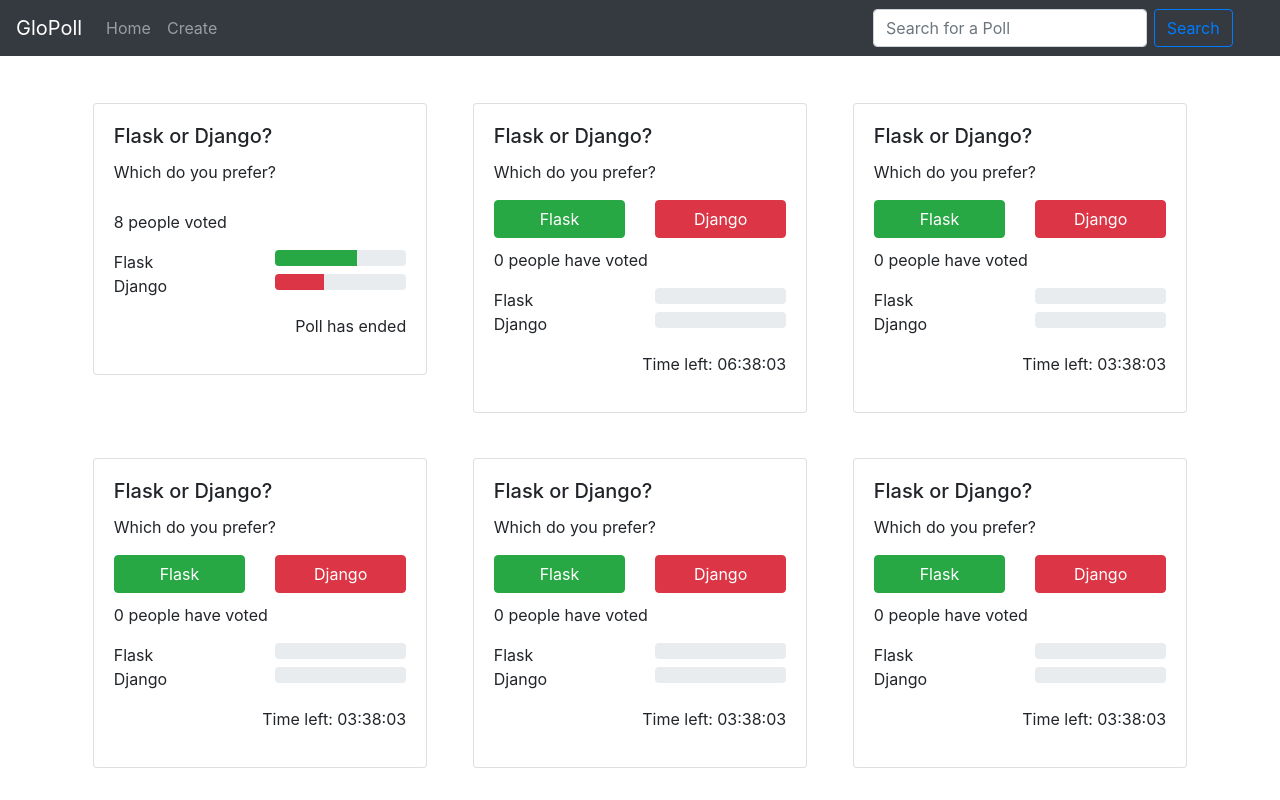
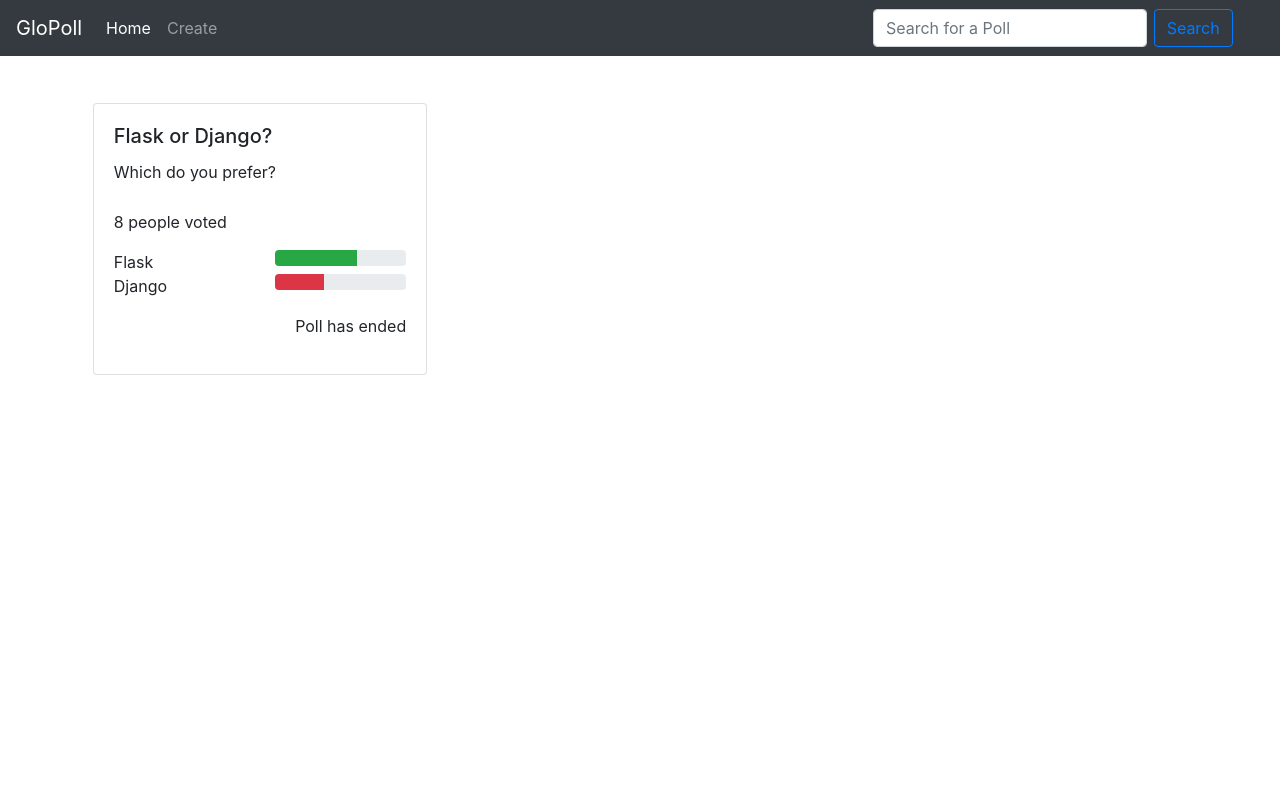
Before and after one commit to kangah-codes/react-tutorial, a React (Create React App) app in the folder glopoll/: page / in a window 1280 px wide. Shown: the top 800 px of the page. Built offline with nearby package versions, Linux system fonts and the light colour scheme.

Commit message:
Added create page, can now add polls

```diff
--- a/glopoll/src/App.js
+++ b/glopoll/src/App.js
@@ -32,106 +32,10 @@
 					willExpireOn: '1 48',
 					isExpired: true,
 				},
-				{
-					id: 2,
-					title: "Flask or Django?",
-					text: "Which do you prefer?",
-					yesVotes: 0,
-					noVotes: 0,
-					voted: 0,
-					yesPercent: 0,
-					noPercent: 0,
-					choiceOne: 'Flask',
-					choiceTwo: 'Django',
-					willExpireOn: '10 30',
-					isExpired: false,
-				},
-				{
-					id: 3,
-					title: "Flask or Django?",
-					text: "Which do you prefer?",
-					yesVotes: 0,
-					noVotes: 0,
-					voted: 0,
-					yesPercent: 0,
-					noPercent: 0,
-					choiceOne: 'Flask',
-					choiceTwo: 'Django',
-					willExpireOn: '7 30',
-					isExpired: false,
-				},
-				{
-					id: 4,
-					title: "Flask or Django?",
-					text: "Which do you prefer?",
-					yesVotes: 0,
-					noVotes: 0,
-					voted: 0,
-					yesPercent: 0,
-					noPercent: 0,
-					choiceOne: 'Flask',
-					choiceTwo: 'Django',
-					willExpireOn: '7 30',
-					isExpired: false
-				},
-				{
-					id: 5,
-					title: "Flask or Django?",
-					text: "Which do you prefer?",
-					yesVotes: 0,
-					noVotes: 0,
-					voted: 0,
-					yesPercent: 0,
-					noPercent: 0,
-					choiceOne: 'Flask',
-					choiceTwo: 'Django',
-					willExpireOn: '7 30',
-					isExpired: false
-				},
-				{
-					id: 6,
-					title: "Flask or Django?",
-					text: "Which do you prefer?",
-					yesVotes: 0,
-					noVotes: 0,
-					voted: 0,
-					yesPercent: 0,
-					noPercent: 0,
-					choiceOne: 'Flask',
-					choiceTwo: 'Django',
-					willExpireOn: '7 30',
-					isExpired: false
-				},
-				{
-					id: 7,
-					title: "Flask or Django?",
-					text: "Which do you prefer?",
-					yesVotes: 0,
-					noVotes: 0,
-					voted: 0,
-					yesPercent: 0,
-					noPercent: 0,
-					choiceOne: 'Flask',
-					choiceTwo: 'Django',
-					willExpireOn: '7 30',
-					isExpired: false
-				},
-				{
-					id: 8,
-					title: "Flask or Django?",
-					text: "Which do you prefer?",
-					yesVotes: 0,
-					noVotes: 0,
-					voted: 0,
-					yesPercent: 0,
-					noPercent: 0,
-					choiceOne: 'Flask',
-					choiceTwo: 'Django',
-					willExpireOn: '7 30',
-					isExpired: false
-				},
 			],
 		}
+
+		localStorage.setItem('polls', JSON.stringify(this.state.polls))
 	}
 
 	voteYes = (e, id) => {
@@ -180,17 +84,40 @@
 				poll.isExpired = true;
 			}
 		}))
+	}
 
+
+	addPoll = (e) => {
+		e.preventDefault();
+		this.setState({
+			polls: [
+				...this.state.polls,
+				{
+					id: 10,
+					title: e.target.title.value,
+					text: e.target.description.value,
+					yesVotes: 0,
+					noVotes: 0,
+					voted: 0,
+					yesPercent: 0,
+					noPercent: 0,
+					choiceOne: e.target.choiceOne.value,
+					choiceTwo: e.target.choiceTwo.value,
+					willExpireOn: '7 30',
+					isExpired: false,
+				}
+			]
+		})
+
+		localStorage.setItem('polls', JSON.stringify(this.state.polls))
 	}
 
 	render() {
-
+		let polls = JSON.parse(localStorage.getItem('polls'));
+		console.log(polls)
 		return (
 			<div>
-		    	<NavBar polls={this.state.polls} voteYes={this.voteYes} voteNo={this.voteNo} killPoll={this.killPoll} />
-		    	<Container fluid="md">
-
-	    		</Container>
+		    	<NavBar polls={polls} voteYes={this.voteYes} voteNo={this.voteNo} killPoll={this.killPoll} addPoll={this.addPoll} />
 			</div>
 		);
 	}
--- a/glopoll/src/UIComponents/Create.js
+++ b/glopoll/src/UIComponents/Create.js
@@ -1,17 +1,66 @@
 import React from 'react';
+import {
+	Form,
+	Button,
+	Col,
+	Row
+} from 'react-bootstrap';
 
 export default class Create extends React.Component{
 	constructor() {
 		super();
 
 		this.state = {
-
+			time: '12'
 		}
 	}
 
+	setTimer = (e) => {
+		this.setState({time: e.target.value})
+	}
+
+	// addPoll = (e) => {
+	// 	e.preventDefault();
+	// 	console.log(e)
+	// }
+
+
 	render(){
 		return (
-			<p>LMAO</p>
+			<Form onSubmit={(e) => {this.props.addPoll(e)}}>
+				<h1>Create a Poll</h1>
+				<Form.Group controlId="name">
+					<Form.Label>Poll Title</Form.Label>
+					<Form.Control type="text" name="title" placeholder="Poll Title" />
+				</Form.Group>
+
+				<Form.Group controlId="description">
+					<Form.Label>Poll Description</Form.Label>
+					<Form.Control as="textarea" name="description" rows="3" placeholder="A brief description of your poll" />
+				</Form.Group>
+
+				<Form.Group controlId="choices">
+					<Form.Row>
+						<Col>
+							<Form.Label>Choice One</Form.Label>
+							<Form.Control type="text" placeholder="Choice one" name="choiceOne" />
+						</Col>
+						<Col>
+							<Form.Label>Choice Two</Form.Label>
+							<Form.Control type="text" placeholder="Choice two" name="choiceTwo" />
+						</Col>
+					</Form.Row>
+				</Form.Group>
+
+				<Form.Group controlId="formBasicRange">
+			    	<Form.Label>Poll will expire in: {this.state.time < 1 ? this.state.time*60 : this.state.time} {this.state.time < 1 ? 'minutes' : 'hours' }</Form.Label>
+			    	<Form.Control type="range" min="0.1" max="24" step="0.1" onChange={(e) => {this.setTimer(e)}} name="expire" />
+			  	</Form.Group>
+
+				<Button variant="primary" type="submit">
+					Submit
+				</Button>
+			</Form>
 		)
 	}
 }
--- a/glopoll/src/UIComponents/Navbar.js
+++ b/glopoll/src/UIComponents/Navbar.js
@@ -39,8 +39,8 @@
 					<Navbar.Toggle aria-controls="responsive-navbar-nav" />
 						<Navbar.Collapse id="responsive-navbar-nav">
 						<Nav className="mr-auto">
-							<Nav.Link href="/">Home</Nav.Link>
-							<Nav.Link href="/create">Create</Nav.Link>
+							<Nav.Link href="/" active={window.location.pathname === '/'}>Home</Nav.Link>
+							<Nav.Link href="/create" active={window.location.pathname === '/create'}>Create</Nav.Link>
 						</Nav>
 						<Form inline>
 							<Row className="show-grid">
@@ -65,7 +65,7 @@
 					</Route>
 					<Route path="/create">
 						<Container fluid="md">
-							<Create />
+							<Create addPoll={this.props.addPoll}/>
 						</Container>
 					</Route>
 				</Switch>
```
